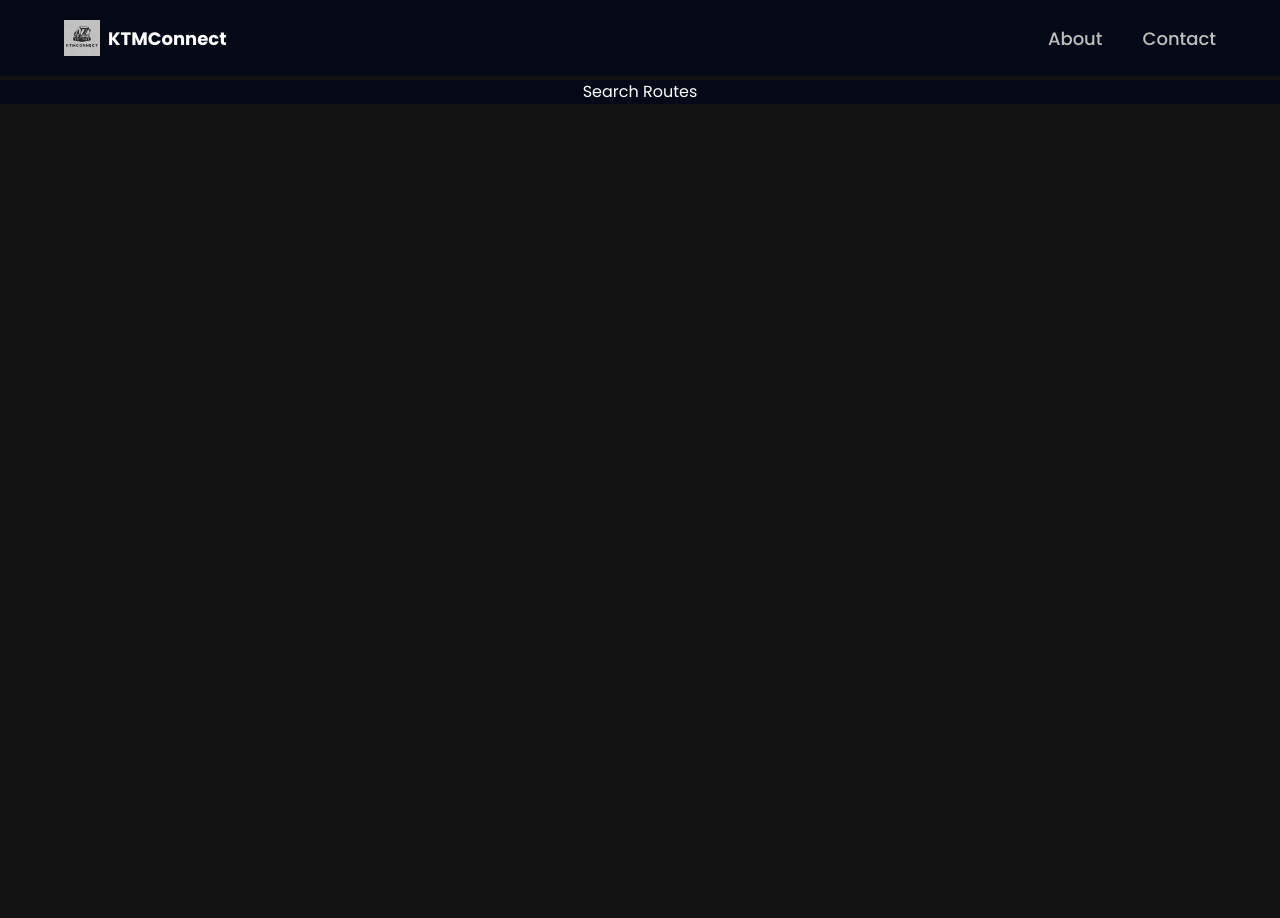
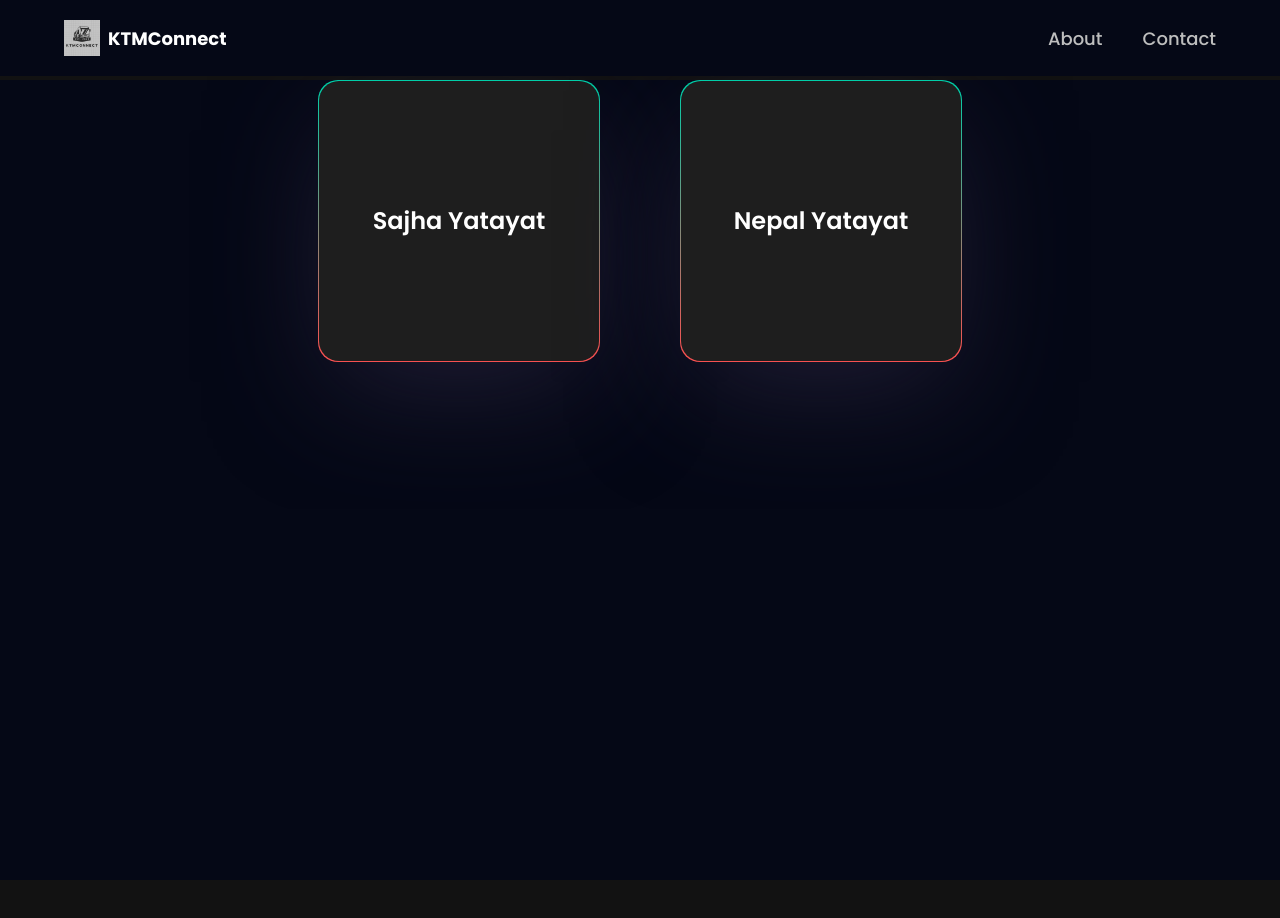
Before and after one commit to NibidaGhimire/KTMConnect, a React (Vite) app: page /searchroutes in a window 1280 px wide. Shown: the top 918 px of the page. Before the commit the page ends 800 px from the top, so only its background shows below. Built offline with nearby package versions, Linux system fonts and the light colour scheme.

Commit message:
bus routes

```diff
--- a/routes/Router.jsx
+++ b/routes/Router.jsx
@@ -1,6 +1,8 @@
 import Home from '../src/components/Home'
 import SearchRoutes from '../src/components/SearchRoutes'
 import Track from '../src/components/Track'
+import Sajha from '../src/components/busroutes/Sajha'
+import NepalYatayat from '../src/components/busroutes/NepalYatayat'
 import { Route, Routes } from 'react-router-dom'
 
 // Routing to different pages
@@ -12,6 +14,8 @@
         <Route path="/home" element={<Home />} />
         <Route path="/track" element={<Track />} />
         <Route path="/searchroutes" element={<SearchRoutes />} />
+        <Route path="/searchroutes/sajharoutes" element={<Sajha />} />
+        <Route path="/searchroutes/nepalyatayatroutes" element={<NepalYatayat />} />
       </Routes>
     </div>
   )
--- a/src/components/Hero.jsx
+++ b/src/components/Hero.jsx
@@ -6,7 +6,7 @@
 const Hero = () => {
   return (
     <>
-      <img src={herobg} className='absolute h-auto'/>
+      <img src={herobg} className='absolute h-screen w-full'/>
       <div className='relative w-full h-screen mx-auto flex flex-col'>
 
         <div className={`${styles.paddingX} absolute inset-0
--- a/src/components/SearchRoutes.jsx
+++ b/src/components/SearchRoutes.jsx
@@ -1,9 +1,35 @@
 import React from 'react'
+import { Link } from 'react-router-dom'
 
 const SearchRoutes = () => {
   return (
-    <div className='m-20 text-center'>
-      Search Routes
+    <div className='m-20 text-center h-screen'>
+      <div className='flex flex-row gap-20 flex-wrap justify-center'>
+        <div className='w-fit red-blue-gradient p-[1px] rounded-[20px] shadow-card  '>
+          <Link
+            key="searchsajha"
+            to="/searchroutes/sajharoutes"
+          >
+            <button
+
+              className='bg-tertiary rounded-[20px] py-5 px-12 min-h-[280px] min-w-[280px] flex justify-evenly items-center flex-col text-[24px] font-semibold hover:bg-black-100'>
+              Sajha Yatayat
+            </button>
+          </Link>
+        </div>
+
+        <div className='w-fit red-blue-gradient p-[1px] rounded-[20px] shadow-card flex '>
+          <Link
+            key="searchnepaly"
+            to="/searchroutes/nepalyatayatroutes"
+          >
+            <button
+              className='bg-tertiary rounded-[20px] py-5 px-12 min-h-[280px] min-w-[280px] flex justify-evenly items-center flex-col text-[24px] font-semibold hover:bg-black-100'>
+              Nepal Yatayat
+            </button>
+          </Link>
+        </div>
+      </div>
     </div>
   )
 }
--- /dev/null
+++ b/src/components/busroutes/NepalYatayat.jsx
@@ -0,0 +1,11 @@
+import React from 'react'
+
+const NepalYatayat = () => {
+  return (
+    <div className='m-20 items-center'>
+      Nepal Yatayat Routes
+    </div>
+  )
+}
+
+export default NepalYatayat
--- /dev/null
+++ b/src/components/busroutes/Sajha.jsx
@@ -0,0 +1,51 @@
+import React, { useState } from 'react'
+import { SajhaRoutes } from '../../constants'
+
+
+const SajhaR = ({ index, main, sub }) => {
+
+  const [toggle, setToggle] = useState(false);
+
+  return (
+    <div
+      onClick={() => setToggle(!toggle)}
+      className=' red-blue-gradient p-[1px] rounded-[20px] shadow-card my-4 mx-2'>
+      <button
+        className=' bg-tertiary rounded-[20px] py-4 px-8 h-fit w-fit flex justify-evenly items-center flex-col text-[20px] font-medium hover:bg-black-100'>
+        {main}
+      </button>
+
+      <div
+        className={`${!toggle ? "hidden" : "flex"} p-4 bg-black-100 absolute mx-0 my-2 min-w-[140px] z-10 rounded-xl`} >
+        <div className='flex flex-col  items-start gap-5 cursor-pointer'>
+          {sub.map((title, index) => (
+            <div key={index}
+            >
+              {title}
+            </div>
+          ))}
+
+        </div>
+      </div>
+    </div>
+  )
+}
+
+
+
+
+
+const Sajha = () => {
+  return (
+    <div className='m-20 text-center h-screen'>
+      <div className='flex flex-row gap-4 flex-wrap justify-center'>
+        {SajhaRoutes.map((route, index) => (
+          <SajhaR key={route.title} index={index} {...route} />
+        ))}
+
+      </div>
+    </div>
+  )
+}
+
+export default Sajha
--- a/src/constants/index.js
+++ b/src/constants/index.js
@@ -1,6 +1,4 @@
-
-
-  export const navLinks = [
+const navLinks = [
   {
     id: "about",
     title: "About",
@@ -10,3 +8,21 @@
     title: "Contact",
   },
 ];
+
+
+const SajhaRoutes = [
+  {
+    main: "Langankhel -- Gongabu New Bus Park",
+    sub: ["Kumaripati -- Jawalakhel -- Pulchowk", "Harihar Bhavan -- Kupondol -- Tripureshwor","N.A.C -- Jamal -- Lainchaur -- Lazimpat","Panipokhari -- President Building -- Teaching Hospital","Narayan Gopal Chowk -- Basundhara -- Samakhusi-- Gongabu"]
+  },
+  {
+    main: "Langankhel -- Budhanilkantha",
+    sub: ["Kumaripati -- Jawalakhel -- Pulchowk","Harihar Bhavan -- Kupondole","Tripureshwor -- N.A.C -- Jamal","Lainchowr -- Lazimpat -- Panipokhari","Teaching Hospital -- Narayan Gopal Chowk","Gangalal Hospital -- Neuro Hospital -- Golfutar","Telecom Chwok -- Hattigauda -- Chapali -- Deuwa Chwok","Budhanilkantha"]
+  }
+]
+
+
+
+
+
+export { navLinks, SajhaRoutes }
```
Lines whose indentation alone changed are shown as unchanged.
